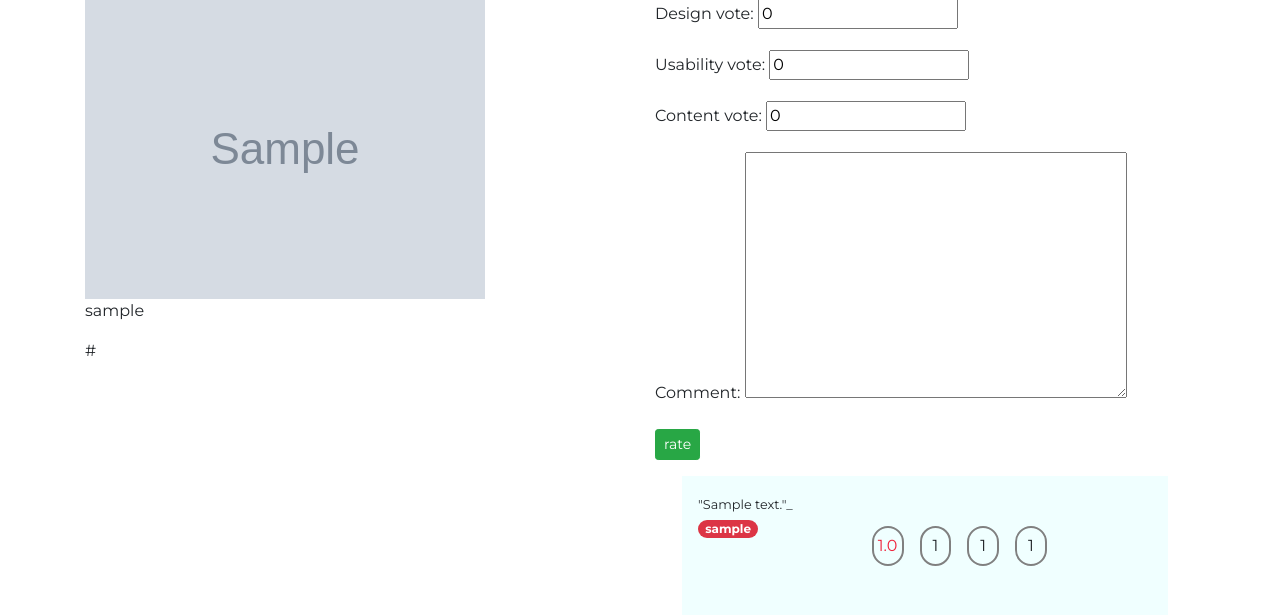
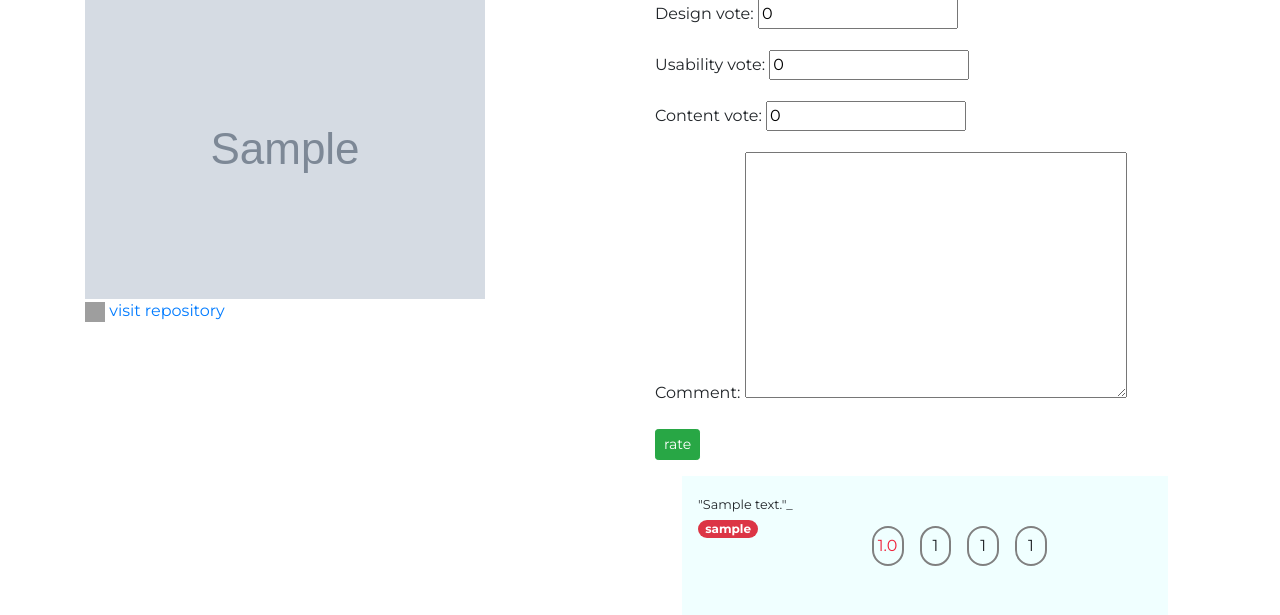
Before and after one commit to kennedybabu/peer-to-peer, a Django app: page /rate_project/1/ in a window 1280 px wide. Shown: the part 65-680 px from the top of the page. Run offline with Django 3.2, Linux system fonts and the light colour scheme; tables that the repository leaves empty hold one stand-in row (values such as "Sample post"); grey boxes marked "Sample" are stand-in pictures; some libraries are stand-ins or nearby versions; grey boxes are pictures that could not be loaded.

Commit message:
redirect a user to the projects repo link

```diff
--- a/app/templates/rate_project.html
+++ b/app/templates/rate_project.html
@@ -8,8 +8,8 @@
                 <div>
                     <img src="{{ project.image.url }}" alt="">
                 </div>
-                <p>{{ project.owner.username }}</p>
-                <p>{{ project.live_link }}</p>
+                <a href="{{ project.live_link }}"><img class="linkies" src="https://res.cloudinary.com/dblrvhi8r/image/upload/v1640095571/globe_zb9oat.png" alt="link"></a>
+                <a target="_blank" href="{{ project.repo_link }}">visit repository</a>
             </div>
             <div class="form-div col-md-6">
                 <div>
@@ -54,9 +54,7 @@
 
                     {% endfor %}
                     {% else %}
-
-                        sorry bruh
-
+                        <p>there are currently no ratings for this project, create one...</p>
                     {% endif %}
 
                 </div>
--- a/static/css/base.css
+++ b/static/css/base.css
@@ -8,6 +8,7 @@
     --ligter-red: #EF233C;
     --dark-red: #D90429;
 }
+
 
 body {
     font-family: 'Montserrat', sans-serif;
@@ -34,9 +35,11 @@ body {
     justify-content: right;
 }
 
+
 #navbarNav > ul {
     z-index: 1000;
 }
+
 
 #navbarNav > ul > li > a {
     color: black;
@@ -53,6 +56,7 @@ body > nav > div > div.navbar-right > a {
     color: black;
     margin-right: 1rem;
 }
+
 
 .intro {
     max-width: 100vw;
@@ -72,9 +76,11 @@ body > nav > div > div.navbar-right > a {
     flex-direction: column;
 }
 
+
 .overlay h3 {
     color: var(--neutral);
 }
+
 
 .overlay a {
     text-decoration: none;
@@ -94,9 +100,11 @@ body > nav > div > div.navbar-right > a {
     text-align: center;
 }
 
+
 .intro-text h4 {
     max-width: 50%;
 }
+
 
 .button-tray {
     display: flex;
@@ -115,6 +123,7 @@ body > div > div {
     padding: 0;
 }
 
+
 .card-img-top {
     height: 60%;
     width: 100%;
@@ -130,6 +139,7 @@ body > div {
     width: 60%;
     margin: 0 auto;
 }
+
 
 .login-wrapper {
     margin: 0 auto;
@@ -225,6 +235,12 @@ body > nav > div > div.navbar-header > a {
 }
 
 
+body > div > div > div.info.col-md-6 > a:nth-child(2) > img {
+    height: 20px;
+    width: 20px;
+}
+
+
 .average {
     color: var(--ligter-red);
     border: 3px solid var(--ligter-red);
@@ -246,8 +262,6 @@ body > nav > div > div.navbar-header > a {
     align-items: center;
     justify-content: center;
 }
-
-
 
 
 
```
